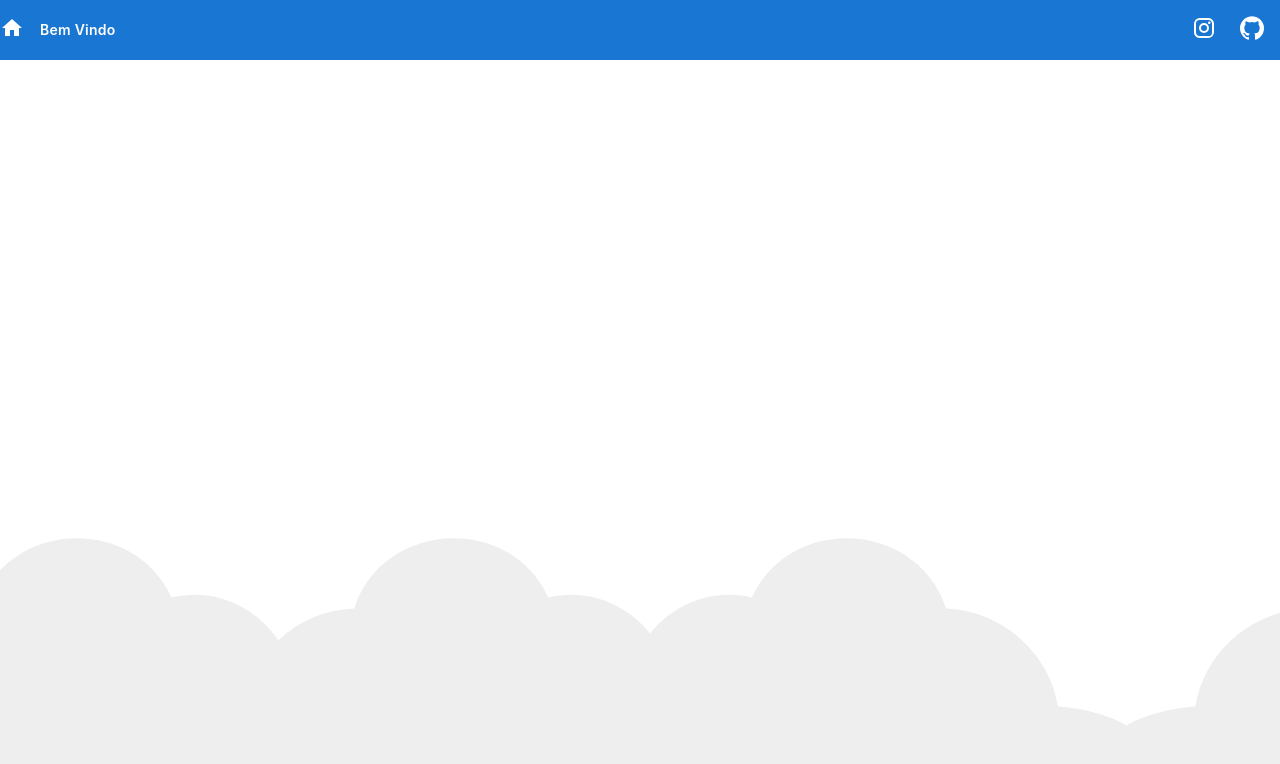
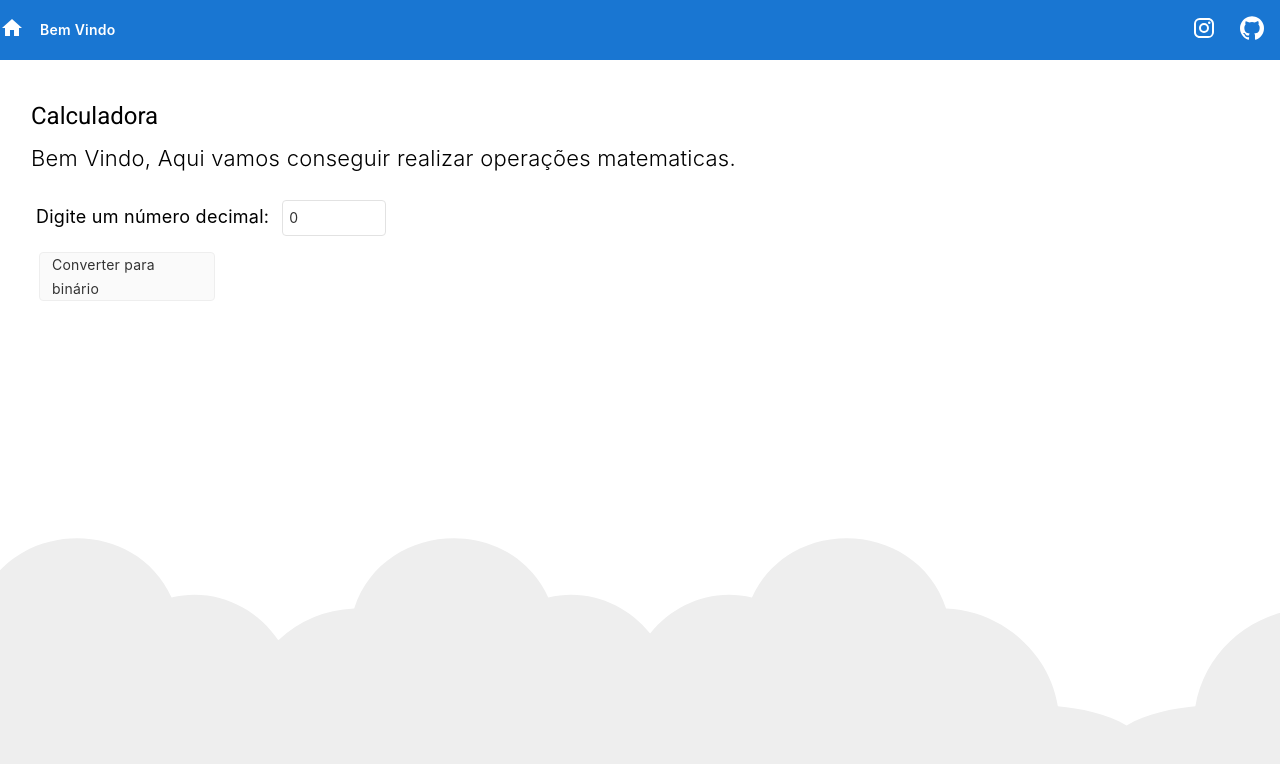
Before and after one commit to GustavoGAP/apl-internet-projeto-stag-angular, an Angular app: page /decimalBinario in a window 1280 px wide. Before the commit this address led to /. Shown: the top 764 px of the page. Built offline with nearby package versions, Linux system fonts and the light colour scheme.

Commit message:
Feat(ProjetoStag) : Adicionando componente Decimal e melhorias

```diff
--- a/src/app/app-routing.module.ts
+++ b/src/app/app-routing.module.ts
@@ -4,6 +4,7 @@ import { BotoesHomeComponent } from "./components/botoes-home/botoes-home.compon
 import { CalculadoraKWHComponent } from "./components/calculadora-kwh/calculadora-kwh.component";
 import { CalculadoraComponent } from "./components/calculadora/calculadora.component";
 import { CalcularMDCComponent } from "./components/calcular-mdc/calcular-mdc.component";
+import { DecimalBinarioComponent } from "./components/decimal-binario/decimal-binario.component";
 
 import { NumerosCrescentesComponent } from "./components/numeros-crescentes/numeros-crescentes.component";
 import { TabuadaComponent } from "./components/tabuada/tabuada.component";
@@ -14,7 +15,8 @@ const routes: Routes = [
     {path: 'calculadoraKWH', component: CalculadoraKWHComponent},
     {path: 'calculadoraMDC', component: CalcularMDCComponent},
     {path: 'numerosCrescentes', component: NumerosCrescentesComponent},
-    {path: 'tabuada', component: TabuadaComponent}
+    {path: 'tabuada', component: TabuadaComponent},
+    {path: 'decimalBinario', component: DecimalBinarioComponent}
 ];
 
 @NgModule({
--- a/src/app/app.module.ts
+++ b/src/app/app.module.ts
@@ -13,6 +13,7 @@ import { CalculadoraKWHComponent } from './components/calculadora-kwh/calculador
 import { CalcularMDCComponent } from './components/calcular-mdc/calcular-mdc.component';
 import { NumerosCrescentesComponent } from './components/numeros-crescentes/numeros-crescentes.component';
 import { TabuadaComponent } from './components/tabuada/tabuada.component';
+import { DecimalBinarioComponent } from './components/decimal-binario/decimal-binario.component';
 
 @NgModule({
   declarations: [
@@ -23,7 +24,8 @@ import { TabuadaComponent } from './components/tabuada/tabuada.component';
     CalculadoraKWHComponent,
     CalcularMDCComponent,
     NumerosCrescentesComponent,
-    TabuadaComponent
+    TabuadaComponent,
+    DecimalBinarioComponent
   ],
   imports: [
     BrowserModule,
--- a/src/app/components/botoes-home/botoes-home.component.html
+++ b/src/app/components/botoes-home/botoes-home.component.html
@@ -56,7 +56,7 @@
                         </a>
                     </div>
                     <div>
-                        <a class="card" rel="noopener" routerLink="/components/calculadora/calculadora.component">
+                        <a class="card" rel="noopener" routerLink="/decimalBinario">
                             <span>Decimal para Binario</span>
                             <svg class="material-icons" xmlns="http://www.w3.org/2000/svg" width="24" height="24"
                                 viewBox="0 0 24 24">
--- /dev/null
+++ b/src/app/components/decimal-binario/decimal-binario.component.css
@@ -0,0 +1,16 @@
+.botoes-decimal{
+    all: unset;
+    border-radius: 4px;
+    border: 1px solid #eee;
+    background-color: #fafafa;
+    height: 23px;
+    width: 150px;
+    margin: 0 8px 16px;
+    padding: 12px;
+    display: flex;
+    flex-direction: inherit;
+    justify-content: center;
+    align-items: center;
+    transition: all 0.2s ease-in-out;
+    line-height: 24px;
+}
--- /dev/null
+++ b/src/app/components/decimal-binario/decimal-binario.component.html
@@ -0,0 +1,16 @@
+<div id="calculadora-container">
+    <header>
+        <h1 class="titulo">Calculadora</h1>
+        <p class="paragrafo">
+            Bem Vindo, Aqui vamos conseguir realizar operações matematicas.
+        </p>
+    </header>
+
+    <br>
+    <label for="decimalInput"  class="letras">Digite um número decimal:</label>
+    <input  class="input-class-inserir" type="number" id="decimalInput" [(ngModel)]="decimal">
+    <br>
+    <button class="botoes-decimal" (click)="converter()">Converter para binário</button>
+    <br><br>
+    <p class="letras" id="resultado">{{ resultado }}</p>
+</div>
--- /dev/null
+++ b/src/app/components/decimal-binario/decimal-binario.component.ts
@@ -0,0 +1,29 @@
+import { Component } from '@angular/core';
+
+@Component({
+  selector: 'app-decimal-binario',
+  templateUrl: './decimal-binario.component.html',
+  styleUrls: ['./decimal-binario.component.css']
+})
+export class DecimalBinarioComponent {
+  decimal: number = 0;
+  resultado: string = '';
+
+  converter() {
+    // obtém o valor do input de número decimal
+    let decimal = this.decimal;
+    // define uma variável para armazenar o resultado em binário
+    let binario = "";
+
+    // realiza o método de divisão sucessiva para converter decimal em binário
+    while (decimal > 0) {
+      // calcula o resto da divisão por 2 e adiciona ao início da string binária
+      binario = (decimal % 2) + binario;
+      // divide o decimal por 2 (desconsiderando o resto) para continuar a conversão
+      decimal = Math.floor(decimal / 2);
+    }
+
+    // exibe o resultado na página HTML
+    this.resultado = "O número binário correspondente é " + binario;
+  }
+}
--- a/src/styles.css
+++ b/src/styles.css
@@ -37,11 +37,13 @@ body { margin: 0; font-family: Roboto, "Helvetica Neue", sans-serif; }
 }
 #tabuada-container{
     position: fixed;
-    top: 60px;
-    width: 100%;
+    top: 50px;
     padding: 40px 0px;
     left: 31px;
-    right: 40px;
+    right: 0px;
+    bottom: 0;
+    overflow-y: scroll;
+    overflow-x: hidden;
 }
 .content{
     display: flex;
```
Also changed, not shown: 1 other file (tests, documents, lock files or other folders).
